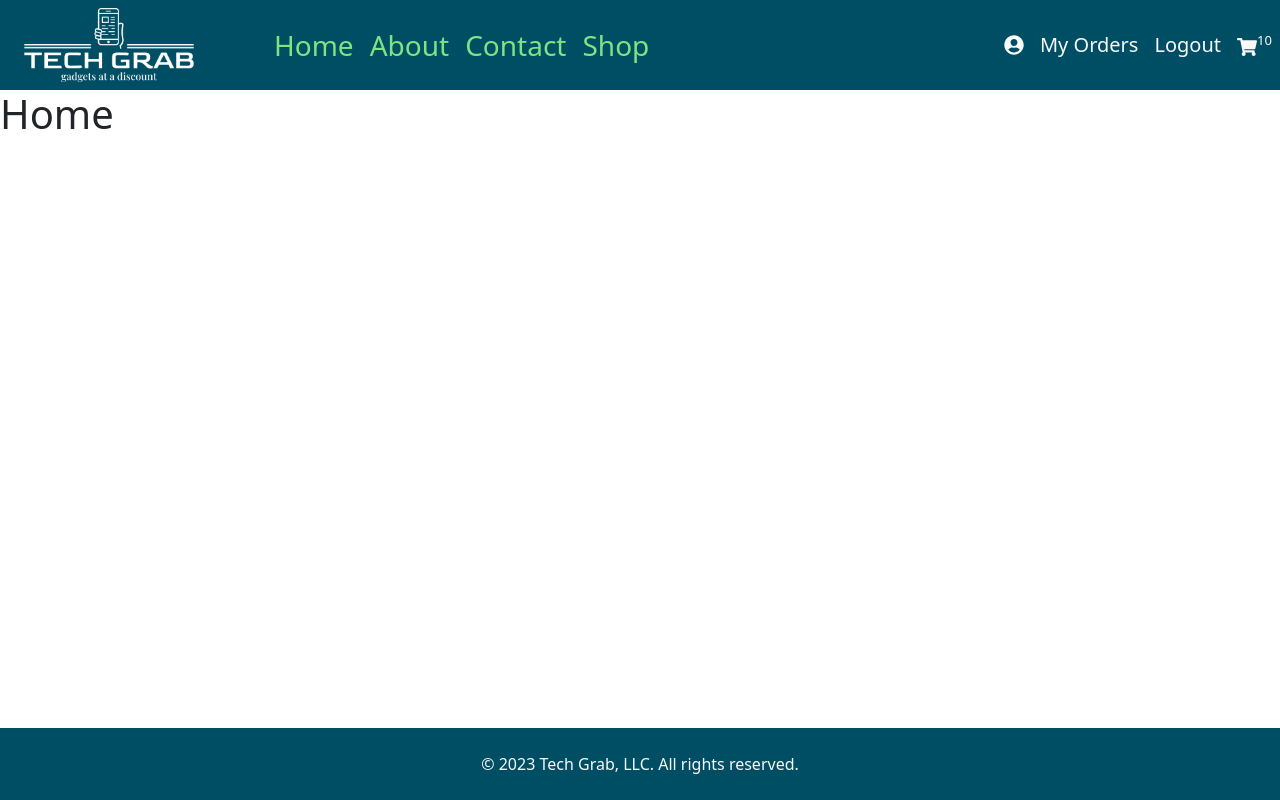
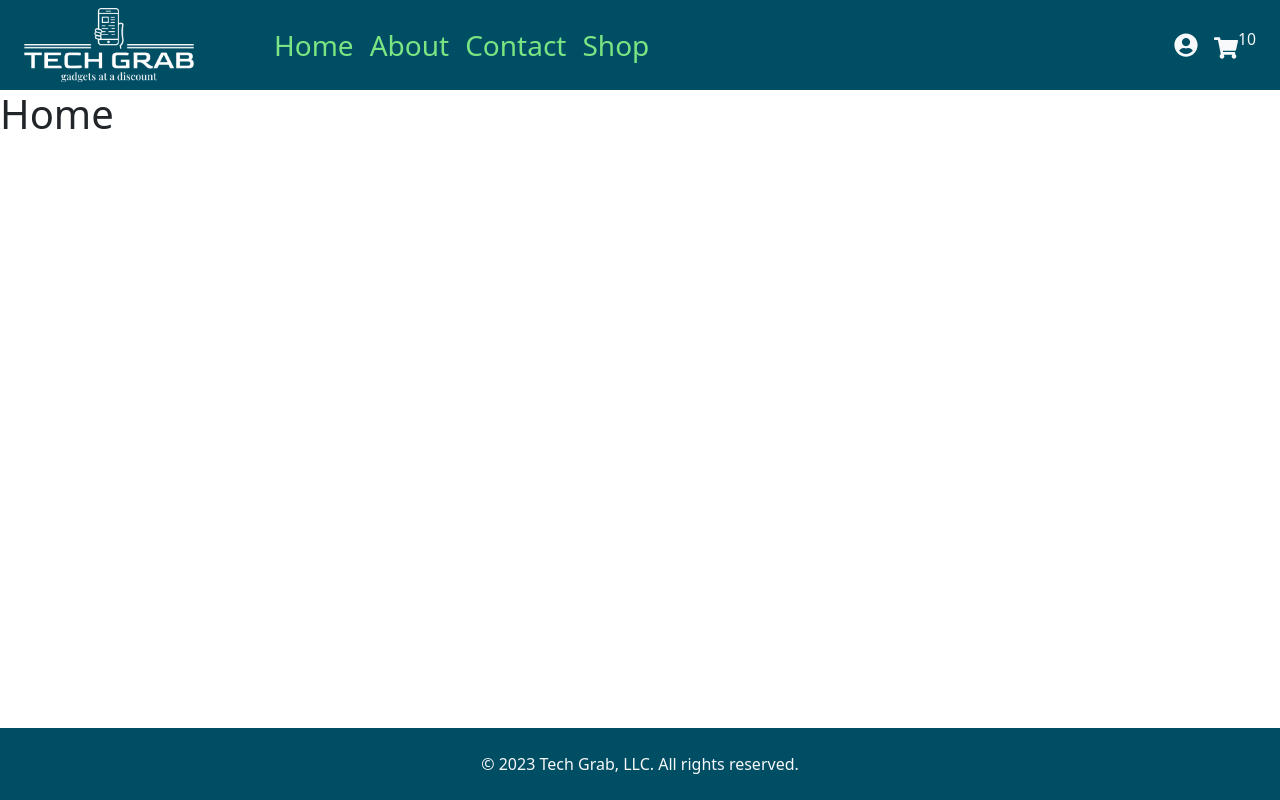
Before and after one commit to kaecodes/techgrab-react-bootstrap-fb, a React (Vite) app: page / in a window 1280 px wide. Built offline with nearby package versions, Linux system fonts and the light colour scheme; no server answers.

Commit message:
Update styles for header

```diff
--- a/src/components/header/Header.jsx
+++ b/src/components/header/Header.jsx
@@ -91,8 +91,8 @@ const Header = () => {
           </ShowOnLogout>
           <ShowOnLogin>
             <a
-              href="#"
-              className="d-none d-sm-flex justify-content-center align-items-center text-light text-decoration-none fs-4 fs-sm-4 mx-2"
+              href="/"
+              className="d-none d-sm-flex justify-content-center align-items-center text-warning text-decoration-none fs-4 fs-sm-4 mx-2"
             >
               <FaUserCircle />
               &nbsp;Hi, {displayName}
@@ -175,7 +175,10 @@ const Header = () => {
                   </li>
                 </ShowOnLogin>
                 <ShowOnLogin>
-                  <li className="nav-item d-lg-none">
+                  <li
+                    className="nav-item d-lg-none"
+                    data-bs-dismiss="offcanvas"
+                  >
                     <Link
                       to="/"
                       className="nav-link text-light"
@@ -188,24 +191,27 @@ const Header = () => {
               </ul>
             </div>
             <div className="d-lg-flex justify-content-center align-items-center">
-              <ul className="navbar-nav fs-5">
+              <ul className="navbar-nav fs-4">
                 <li className="nav-item d-none d-lg-flex justify-content-end align-items-center">
                   <ShowOnLogout>{login}</ShowOnLogout>
                   <ShowOnLogin>
                     <a
                       href="#"
-                      className="d-flex align-items-center text-light text-decoration-none"
+                      className="d-flex align-items-center text-warning text-decoration-none"
                     >
                       <FaUserCircle />
                       &nbsp;Hi, {displayName}
                     </a>
                   </ShowOnLogin>
                 </li>
+                <ShowOnLogin>
                   <li className="nav-item d-none d-lg-flex justify-content-end">
                     <Link to="/order-history" className="nav-link text-light">
                       My Orders
                     </Link>
                   </li>
+                </ShowOnLogin>
+                <ShowOnLogin>
                   <li className="nav-item d-none d-lg-flex justify-content-end">
                     <Link
                       to="/"
@@ -215,7 +221,8 @@ const Header = () => {
                       Logout
                     </Link>
                   </li>
-                <li className="nav-item d-none d-lg-flex justify-content-end">
+                </ShowOnLogin>
+                <li className="nav-item d-none d-lg-flex justify-content-end me-3">
                   {cart}
                 </li>
               </ul>
```
Lines whose indentation alone changed are shown as unchanged.
